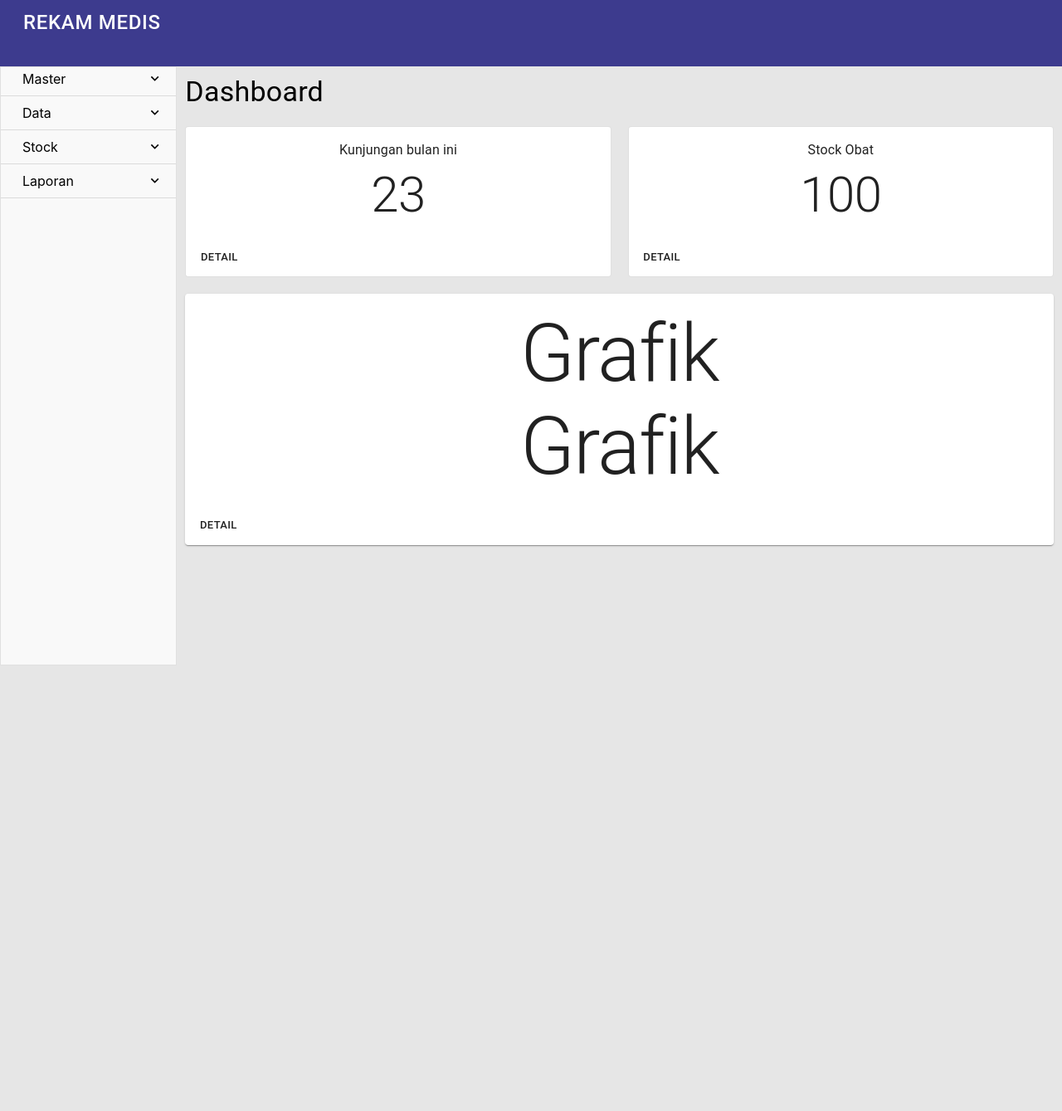
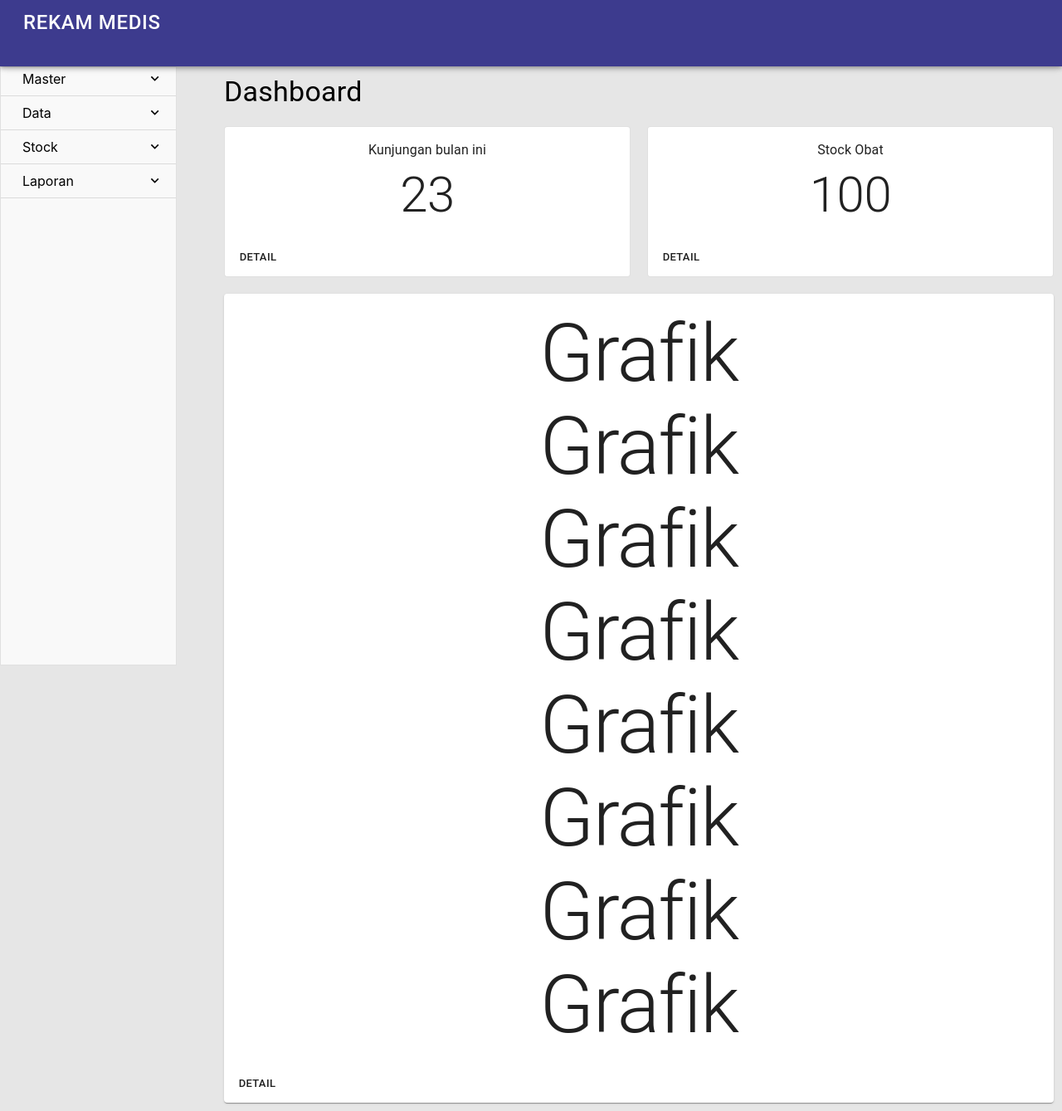
Before and after one commit to wantoro33/rekam-medis, a React (Create React App) app: page / in a window 1280 px wide. Shown: the whole page at 83% size. Before the commit the page ends 802 px from the top, so only its background shows below. Built offline with nearby package versions, Linux system fonts and the light colour scheme.

Commit message:
edit tata letak

```diff
--- a/src/App.js
+++ b/src/App.js
@@ -2,6 +2,7 @@ import React from "react";
 import { BrowserRouter as Router, Switch, Route } from "react-router-dom";
 import "./App.css";
 import Grid from "@material-ui/core/Grid";
+import AppBar from "@material-ui/core/AppBar";
 import SideBar from "./components/SideBar";
 import listMenu from "./components/ListMenu";
 import Header from "./components/Header";
@@ -31,13 +32,23 @@ function App() {
     <div className="App">
       <Grid container spacing={0}>
         <Router>
-          <Grid item md={12} position='sticky'>
-            <Header className="header-container" />
+          <Grid item md={12} position="fixed">
+            <AppBar position="fixed">
+              <Header className="header-container" />
+            </AppBar>
           </Grid>
-          <Grid item md={2}>
+          <Grid
+            item
+            md={2}
+            style={{ paddingTop: "10vh", position: "fixed", width: "250px" }}
+          >
             <SideBar menu={listMenu} className="item-sidebar" />
           </Grid>
-          <Grid item md={10}>
+          <Grid
+            item
+            md={10}
+            style={{ paddingTop: "10vh", marginLeft: "260px" }}
+          >
             <Switch>
               <Router exact path="/">
                 <Home />
--- a/src/components/Grafik.js
+++ b/src/components/Grafik.js
@@ -7,16 +7,22 @@ import { Typography } from "@material-ui/core";
 
 function Grafik() {
   return (
-        <Card variant='outlined>'>
+    <Card variant="outlined>">
       <CardContent>
-                <Typography variant='h1'>Grafik</Typography>
-                <Typography variant='h1'>Grafik</Typography>
+        <Typography variant="h1">Grafik</Typography>
+        <Typography variant="h1">Grafik</Typography>
+        <Typography variant="h1">Grafik</Typography>
+        <Typography variant="h1">Grafik</Typography>
+        <Typography variant="h1">Grafik</Typography>
+        <Typography variant="h1">Grafik</Typography>
+        <Typography variant="h1">Grafik</Typography>
+        <Typography variant="h1">Grafik</Typography>
       </CardContent>
       <CardActions>
         <Button size="small">Detail</Button>
       </CardActions>
     </Card>
-    )
+  );
 }
 
-export default Grafik
+export default Grafik;
--- a/src/index.css
+++ b/src/index.css
@@ -18,13 +18,16 @@ code {
   height: 90vh;
   border: 1px solid rgba(0, 0, 0, 0.1);
   overflow: auto;
-  background-color: #f9f9f9;
+  background: #f9f9f9;
 }
 
 .sidebar-item {
   display: flex;
   justify-content: space-between;
   align-items: center;
+  max-width: 250px;
+  padding-top: "10vh";
+  position: "fixed";
 }
 
 .sidebar-item-content {
@@ -54,7 +57,6 @@ code {
 }
 
 .container-page {
-  background-color: #09bb12;
   display: flex;
 }
 
@@ -63,6 +65,10 @@ code {
 }
 .item-sidebar {
   grid-area: menu;
+  width: 250px;
+  height: 90vh;
+  border: 1px solid rgba(0, 0, 0, 0.1);
+  overflow: auto;
 }
 .item-main {
   grid-area: main;
@@ -75,7 +81,6 @@ code {
     "header header header header header header"
     "menu main main main main main"
     "menu main main main main main";
-  background-color: rgb(155, 24, 24);
 }
 
 .header-container {
```
Lines whose indentation alone changed are shown as unchanged.
